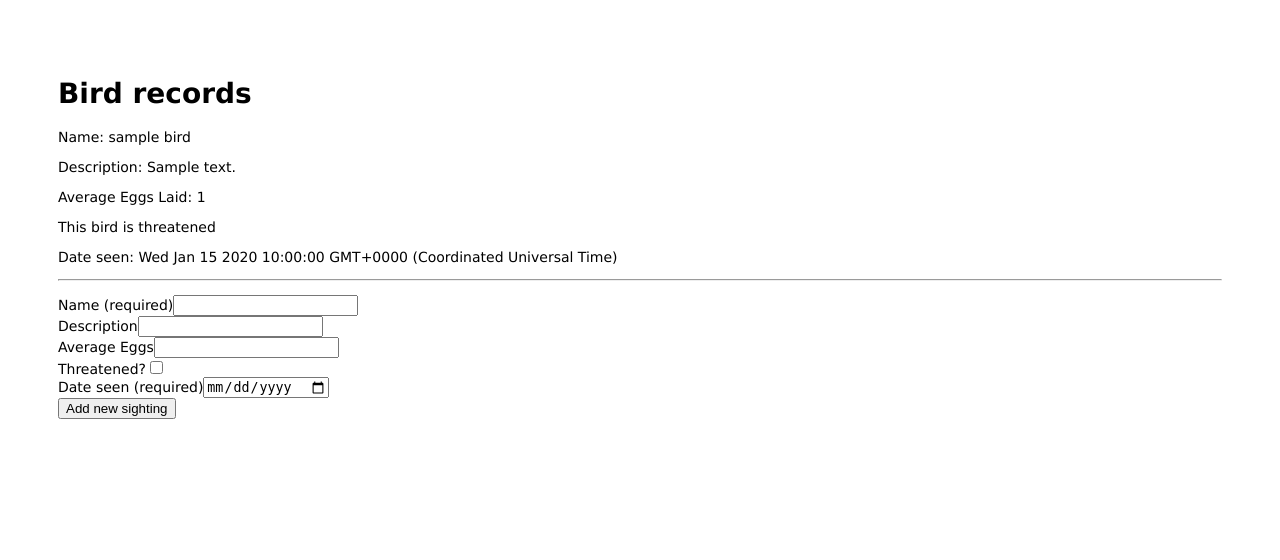
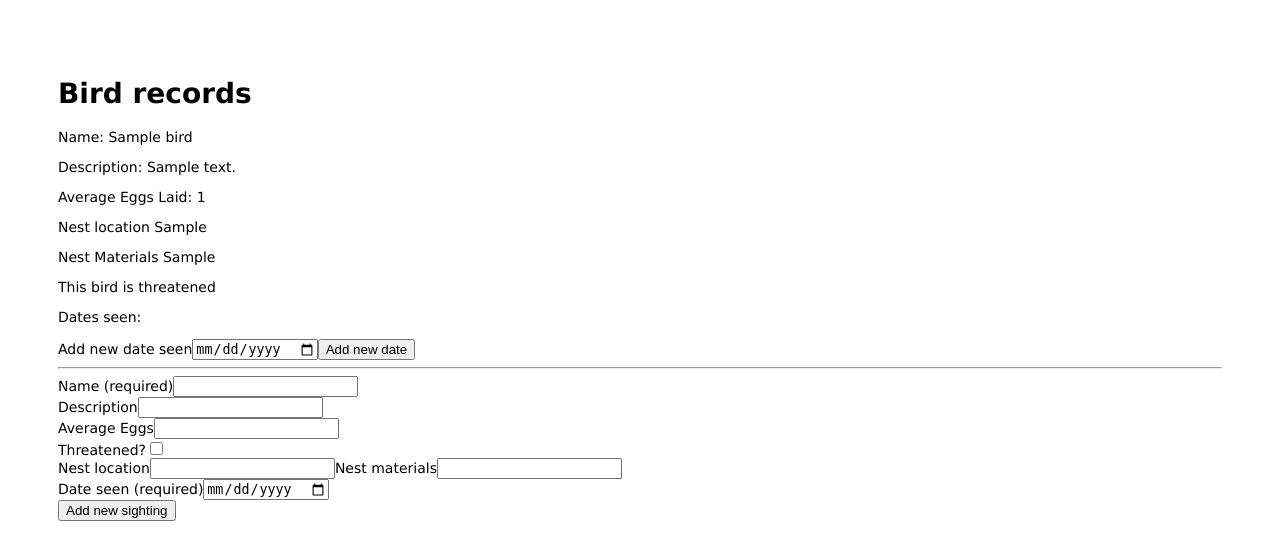
Before and after one commit to claraj/bird-sightings, a Node server app: page / in a window 1280 px wide. Shown: the top 560 px of the page. Run offline with Node 20, Linux system fonts and the light colour scheme; tables that the repository leaves empty hold one stand-in row (values such as "Sample post"); some libraries are stand-ins or nearby versions.

Commit message:
nest data

```diff
--- a/routes/index.js
+++ b/routes/index.js
@@ -14,13 +14,25 @@ router.get('/', function(req, res, next) {
 });
 
 router.post('/', function(req, res, next) {
-
   //As are not requiring every field, remove any empty fields from req.body
   for (var att in req.body) {
     if (req.body[att] === '') {
       delete(req.body[att])
     }
   }
+
+  console.log(req.body.dateSeen)
+  var date = req.body.dateSeen || Date.now() ; //set to date prov or today
+
+  req.body.datesSeen = [];
+  req.body.datesSeen.push(date);
+
+  //Build nested nestData
+  req.body.nestData = {
+    'location' : req.body.location,
+    'materials' : req.body.materials
+  };
+
   //Create new Bird object from req.body
   var newSighting = Bird(req.body);
   //And request that is it saved. Use callback to verify success or report error.
@@ -29,12 +41,12 @@ router.post('/', function(req, res, next) {
     if (err) {
       console.log(err);
       if (err.name == "ValidationError") {
-        req.flash('error', 'Invalid data'); // TODO: more helpful error message
+        req.flash('error', { newError : 'Invalid data' }); // TODO: more helpful error message
         return res.redirect('/')
       }
       //Handle duplication errors. For our schema, we can't have two birds with same name
       if (err.code == 11000) {   //MongoDB duplicate key error
-        req.flash('error', 'A bird with that name already exists')
+        req.flash('error', { newError : 'A bird with that name already exists'})
         return res.redirect('/')
       }
       //Some other error - pass to app error handler
@@ -46,7 +58,30 @@ router.post('/', function(req, res, next) {
   });
 });
 
+router.post('/addDate', function(req, res, next){
 
+    //Check if user provided a date
+    var newSighting = req.body.dateSeen
+    if (!newSighting || newSighting == '') {
+      //TODO error message for user, ask them to enter date
+      return res.redirect('/');
+    }
+
+    //Need to find the bird with this name,
+    //add the new date to datesSeen, and save it
+    Bird.findOne( {name : req.body.name } , function( err, bird ) {
+        if (err) { return next(err) }
+        //If no bird found, then send message to app error handler
+        if (!bird) { return next(new Error('No bird found with name ' + req.body.name)) }
+
+        bird.datesSeen.push(newSighting);  //Add this date to datesSeen array
+
+        bird.save(function(err){            //And save
+          if (err) { return next(err); }    //Check for errors
+          res.redirect('/')                 //Redirect to home page
+        });
+    });
+});
 
 
 // router.post('/', function(req, res, next) {
--- a/views/index.jade
+++ b/views/index.jade
@@ -8,31 +8,47 @@ block content
       p Name: #{bird.name}
       p Description: #{bird.description}
       p Average Eggs Laid: #{bird.averageEggsLaid}
+      p Nest location #{bird.nestData.location}
+      p Nest Materials #{bird.nestData.materials}
       if bird.threatened
         p This bird is threatened
-      p Date seen: #{bird.dateSeen}
+      p Dates seen:
+        ul
+         for date in bird.datesSeen
+           li #{date}
+      form(action="/addDate", method="POST")
+
+        label Add new date seen
+          input(name="dateSeen" type="date" required)
+        input(name="name" value="#{bird.name}" hidden)
+        input(name="addDate" type="submit" value="Add new date")
 
       hr
 
   .addNewSighting
 
-    if error
-      p #{error)
+    if error.newError
+      p Please check the data entered: #{error.newError)
 
     form(submit='/', method='POST')
       label Name (required)
-        input(label="name", name="name", type="text", required)
+        input(label="name" name="name" type="text" required)
       br
       label Description
-        input(name="description", type="text")
+        input(name="description" type="text")
       br
       label Average Eggs
-        input(name="averageEggsLaid", type="number", min="0")
+        input(name="averageEggsLaid" type="number", min="0")
       br
-      Label Threatened?
-        input(name="threatened", type="checkbox")
+      label Threatened?
+        input(name="threatened" type="checkbox")
+      br
+      label Nest location
+        input(name="location" type="text")
+      label Nest materials
+          input(name="materials" type="text")
       br
       label Date seen (required)
-        input(label="Date seen" name="dateSeen" type="date" )
+        input(label="Date seen" name="dateSeen" type="date")
       br
-      input(type="submit", name="addBird", value="Add new sighting")
+      input(type="submit" name="addBird" value="Add new sighting")
```
Also changed, not shown: models/bird.js (+20 -18 lines).
